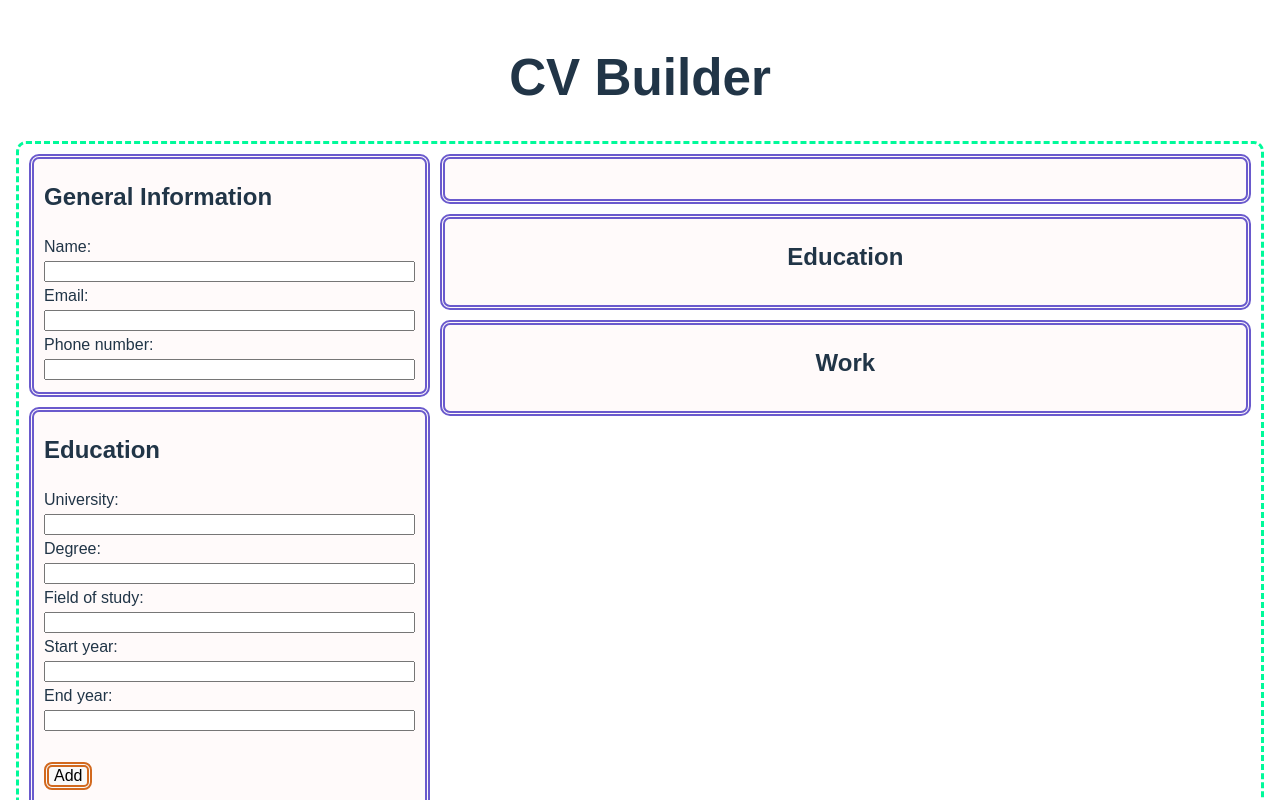
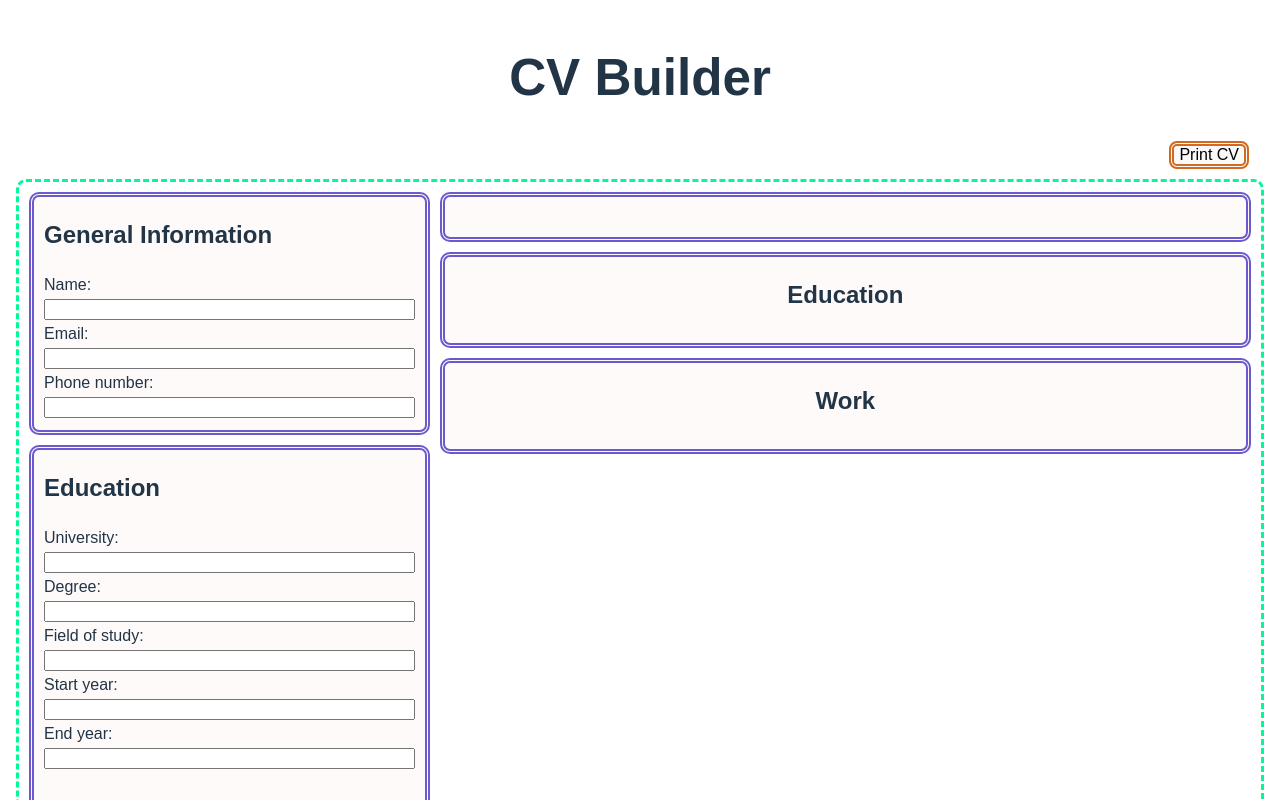
Before and after one commit to Prin-S/cv-application, a React (Vite) app: page / in a window 1280 px wide. Shown: the top 800 px of the page. Built offline with nearby package versions, Linux system fonts and the light colour scheme; a web font is replaced by a local one.

Commit message:
CV can now be printed.
Used react-to-print for this functionality.

```diff
--- a/package.json
+++ b/package.json
@@ -11,7 +11,8 @@
   },
   "dependencies": {
     "react": "^18.3.1",
-    "react-dom": "^18.3.1"
+    "react-dom": "^18.3.1",
+    "react-to-print": "^3.0.2"
   },
   "devDependencies": {
     "@eslint/js": "^9.13.0",
--- a/src/components/cv.jsx
+++ b/src/components/cv.jsx
@@ -1,4 +1,5 @@
-import { useState, Fragment } from 'react';
+import { useState, Fragment, useRef } from 'react';
+import { useReactToPrint } from "react-to-print";
 import { checkStart, checkEnd, editInfo, hideAfterEditInfo, cancelEditInfo } from './helper.js';
 import '../styles/styles.css';
 
@@ -232,7 +233,15 @@ function CVContainer() {
         setWorkInfo(newWorkInfo);
     }
 
+    const componentRef = useRef();
+    const handlePrint = useReactToPrint({
+        documentTitle: `CV - ${genInfo.name}`,
+        contentRef: componentRef,
+    });
+
     return (
+        <>
+            <button className="button button-right" onClick={() => handlePrint()}>Print CV</button>
             <div className="container">
                 <div className="left-container">
                     <LeftSide
@@ -241,7 +250,7 @@ function CVContainer() {
                         onWorkSubmit={handleWorkInfoSubmit}
                     />
                 </div>
-            <div className="right-container">
+                <div className="right-container" ref={componentRef}>
                     <RightSide
                         genText={genInfo}
                         eduText={eduInfo}
@@ -253,6 +262,7 @@ function CVContainer() {
                     />
                 </div>
             </div>
+        </>
     );
 }
 
--- a/src/styles/styles.css
+++ b/src/styles/styles.css
@@ -155,3 +155,9 @@ hr {
     border: thick double sienna;
     transition: background-color 0.5s ease;
 }
+
+.button-right {
+    margin-right: 15px;
+    margin-left: auto;
+    display: block;
+}
```
Also changed, not shown: 1 other file (tests, documents, lock files or other folders). Lines whose indentation alone changed are shown as unchanged.
